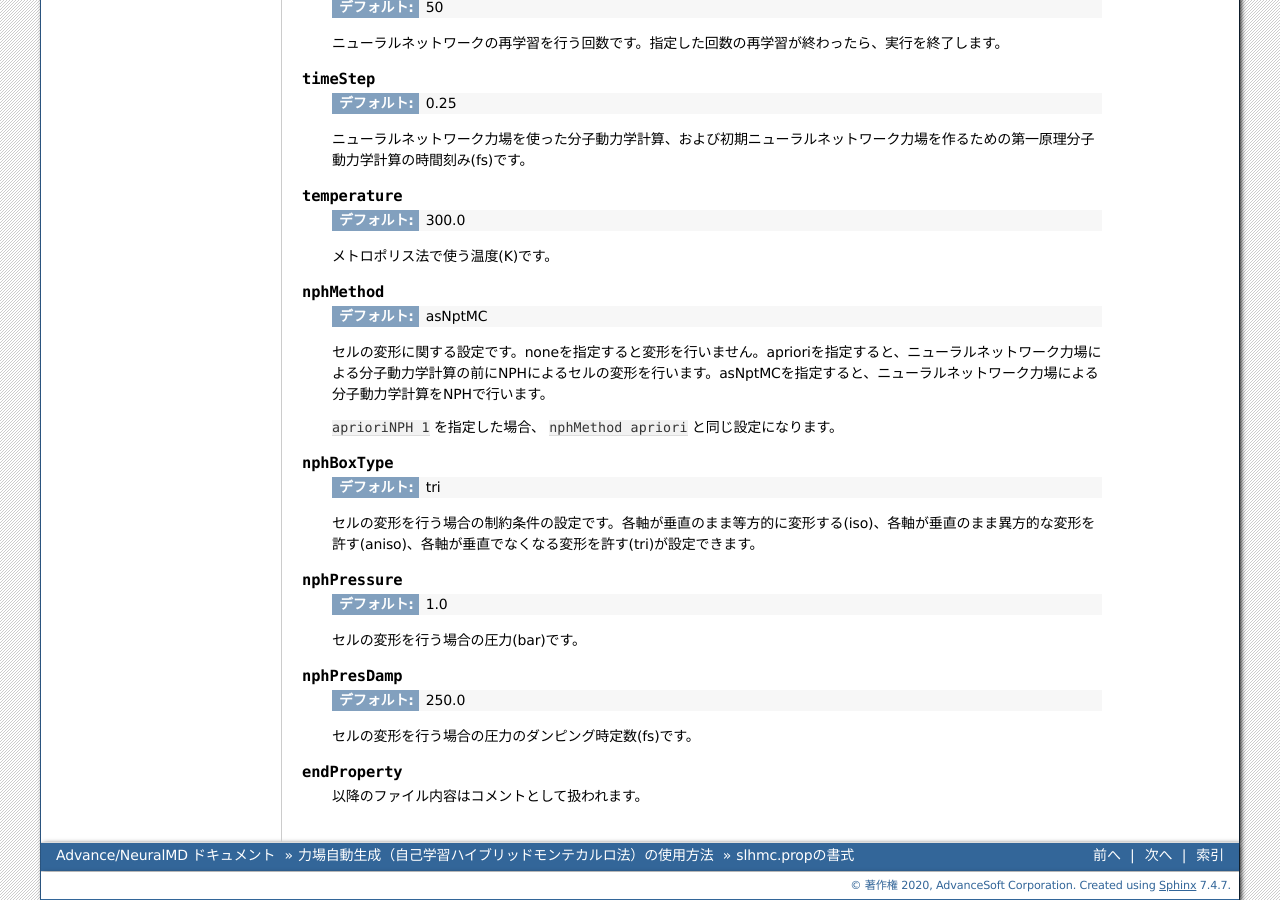
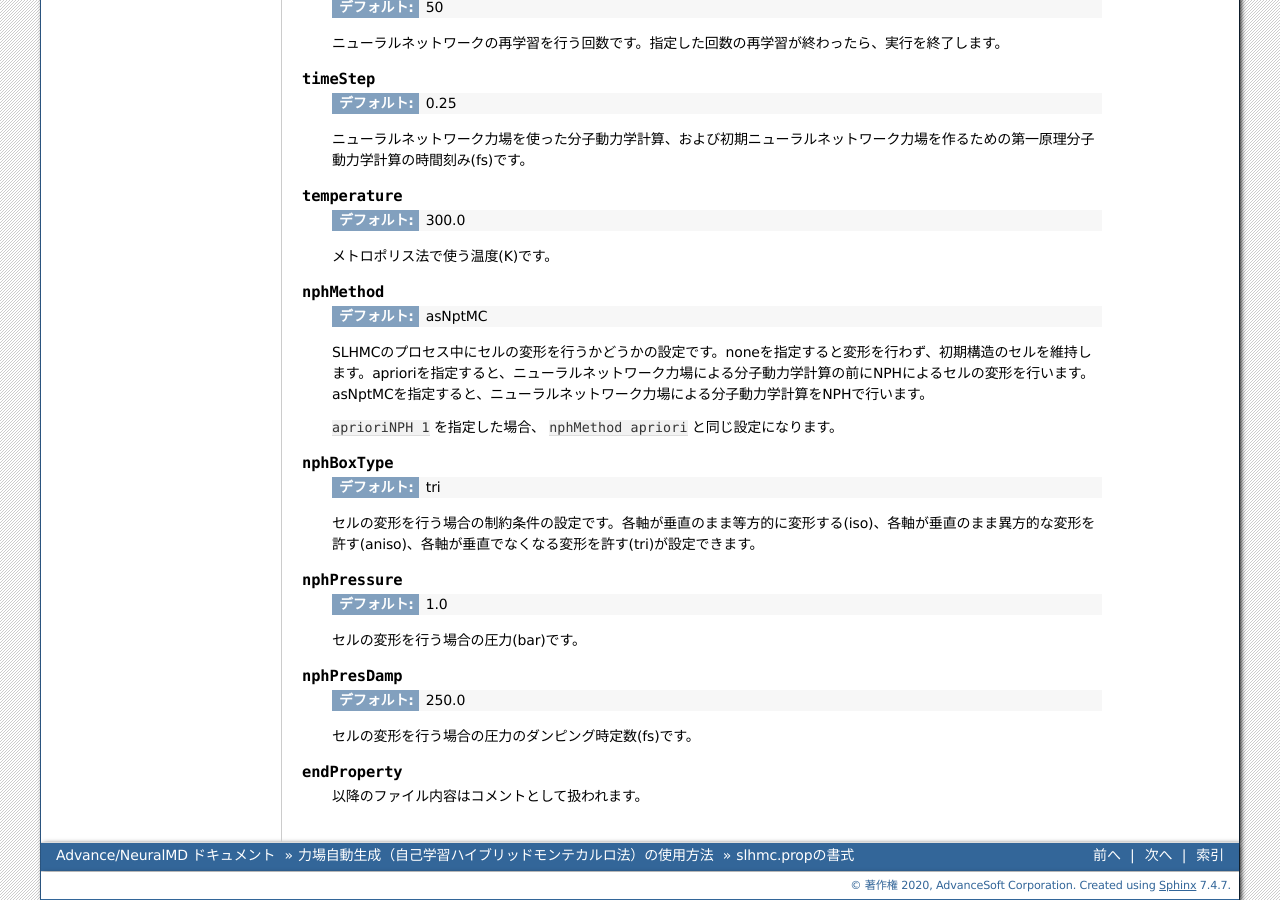
Before and after one commit to advancesoftcorp/neuralmd-doc, a Sphinx documentation site: the page built from docs/source/slhmc/prop.rst, in a window 1280 px wide and 900 px high, scrolled down 1429 px. Built offline with Sphinx 7.4.7, drawn with Linux system fonts in a browser that asks for light colours; formulas are drawn with MathJax 3.

Commit message:
modify description of cell deformation

```diff
--- a/docs/source/slhmc/prop.rst
+++ b/docs/source/slhmc/prop.rst
@@ -96,7 +96,7 @@ slhmc.propの書式
 
  :デフォルト: asNptMC
 
- セルの変形に関する設定です。noneを指定すると変形を行いません。aprioriを指定すると、ニューラルネットワーク力場による分子動力学計算の前にNPHによるセルの変形を行います。asNptMCを指定すると、ニューラルネットワーク力場による分子動力学計算をNPHで行います。
+ SLHMCのプロセス中にセルの変形を行うかどうかの設定です。noneを指定すると変形を行わず、初期構造のセルを維持します。aprioriを指定すると、ニューラルネットワーク力場による分子動力学計算の前にNPHによるセルの変形を行います。asNptMCを指定すると、ニューラルネットワーク力場による分子動力学計算をNPHで行います。
 
  ``aprioriNPH 1`` を指定した場合、 ``nphMethod apriori`` と同じ設定になります。
 
```
